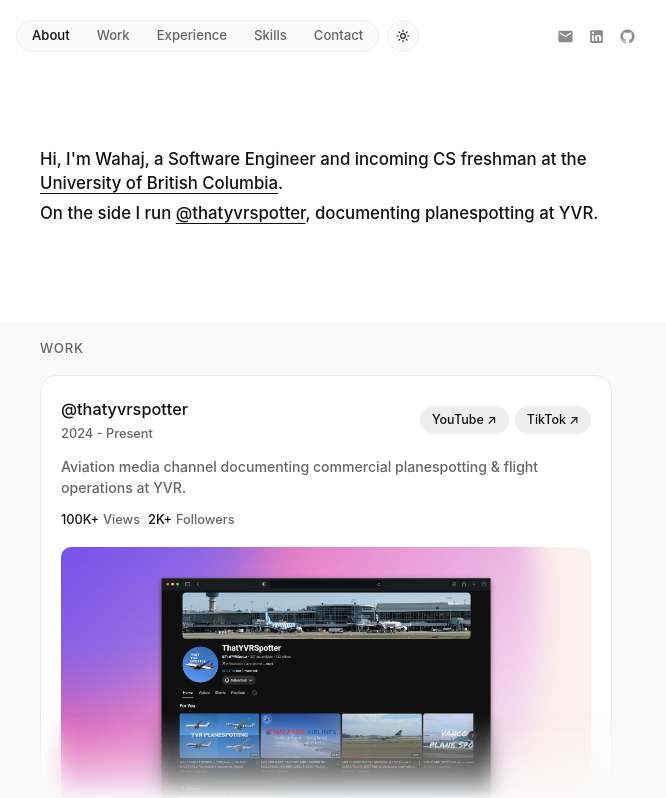
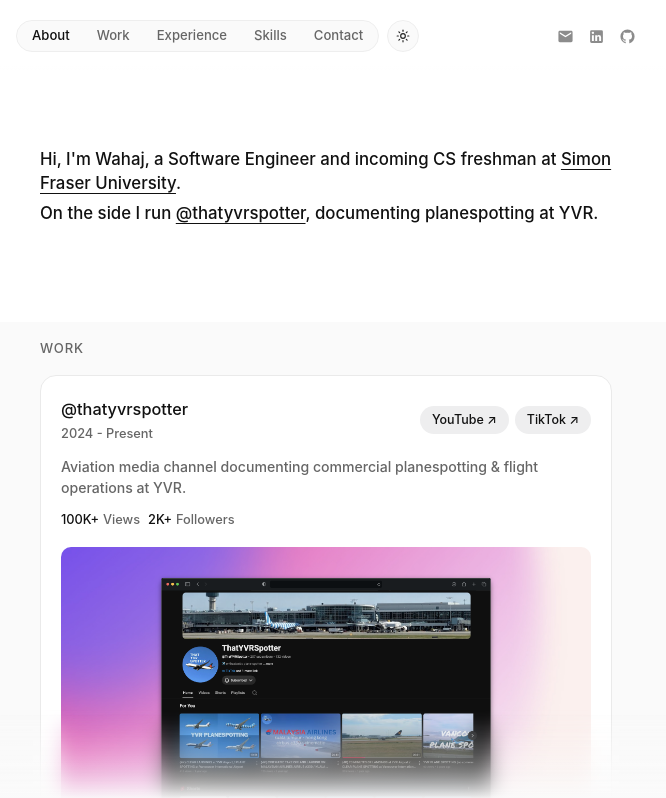
Before and after one commit to wahajf/wahajf.github.io, a Next.js app: page / in a window 1280 px wide. Shown: the top 798 px of the page, without its empty margins (314-980 px from the left). Built offline with nearby package versions, Linux system fonts and the light colour scheme; no server answers.

Commit message:
Swap University of British Columbia with Simon Fraser University

```diff
--- a/app/components/MainContent.jsx
+++ b/app/components/MainContent.jsx
@@ -81,14 +81,14 @@ export default function MainContent() {
         <section id="about" style={{ scrollMarginTop: '100px', marginBottom: '96px', paddingTop: '48px' }}>
           <div style={{ fontSize: '1.05rem', lineHeight: 1.4, fontWeight: '500', color: 'var(--text)' }}>
             <p style={{ marginBottom: '7px' }}>
-              Hi, I'm Wahaj, a Software Engineer and incoming CS freshman at the{' '}
+              Hi, I'm Wahaj, a Software Engineer and incoming CS freshman at{' '}
               <a
-                href={profileData.ubcUrl}
+                href={profileData.sfuUrl}
                 target="_blank"
                 rel="noreferrer"
                 style={{ color: 'var(--text)', textDecoration: 'underline', textUnderlineOffset: '4px', fontWeight: '500' }}
               >
-                University of British Columbia
+                Simon Fraser University
               </a>
               .
             </p>
--- a/app/data/profileData.js
+++ b/app/data/profileData.js
@@ -2,10 +2,10 @@ export const profileData = {
   name: "Wahaj Farooq",
   location: "Vancouver, BC",
   bio: [
-    "Hi, I'm Wahaj, a Software Engineer and incoming CS freshman at the University of British Columbia.",
+    "Hi, I'm Wahaj, a Software Engineer and incoming CS freshman at Simon Fraser University.",
     "On the side I run @thatyvrspotter, documenting planespotting at YVR."
   ],
-  ubcUrl: "https://www.ubc.ca",
+  sfuUrl: "https://www.sfu.ca",
   socialLinks: {
     github: "https://github.com/wahajf",
     linkedin: "https://linkedin.com",
@@ -65,7 +65,7 @@ export const profileData = {
   ],
   education: [
     {
-      institution: "University of British Columbia",
+      institution: "Simon Fraser University",
       degree: "Computer Science",
       period: "2026 – 2030"
     }
--- a/index.html
+++ b/index.html
@@ -591,7 +591,7 @@
       <section class="hero-section" id="about">
         <div class="hero-text">
           <p>
-            Hi, I'm Wahaj, a Software Engineer and incoming CS freshman at the <a href="https://www.ubc.ca" target="_blank" style="color: var(--text); text-decoration: underline; text-underline-offset: 4px; font-weight: 500;">University of British Columbia</a>.
+            Hi, I'm Wahaj, a Software Engineer and incoming CS freshman at <a href="https://www.sfu.ca" target="_blank" style="color: var(--text); text-decoration: underline; text-underline-offset: 4px; font-weight: 500;">Simon Fraser University</a>.
           </p>
           <p>On the side I run <a href="https://youtube.com/@thatyvrspotter" target="_blank" style="color: var(--text); text-decoration: underline; text-underline-offset: 4px; font-weight: 500;">@thatyvrspotter</a>, documenting planespotting at YVR.</p>
         </div>
@@ -715,7 +715,7 @@
 
           <div class="exp-row">
             <div>
-              <div style="font-weight: 500;">University of British Columbia</div>
+              <div style="font-weight: 500;">Simon Fraser University</div>
               <div style="font-size: 0.84rem; color: var(--muted); margin-top: 2px;">Computer Science</div>
             </div>
             <span style="font-size: 0.84rem; color: var(--muted);">2026 – 2030</span>
```
